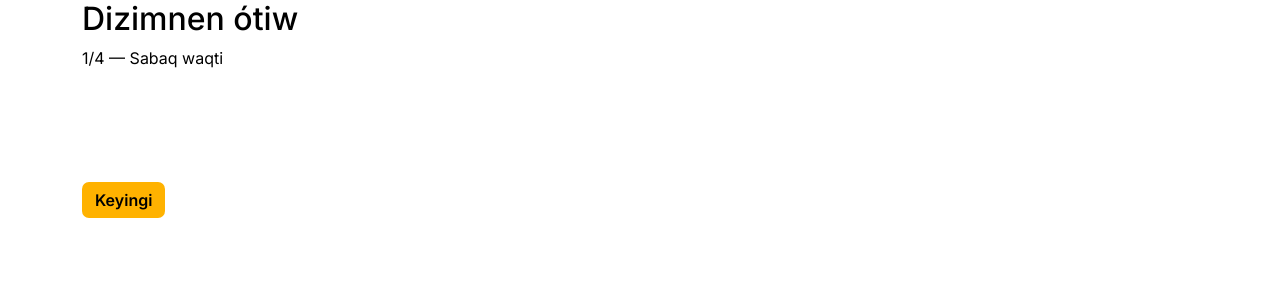
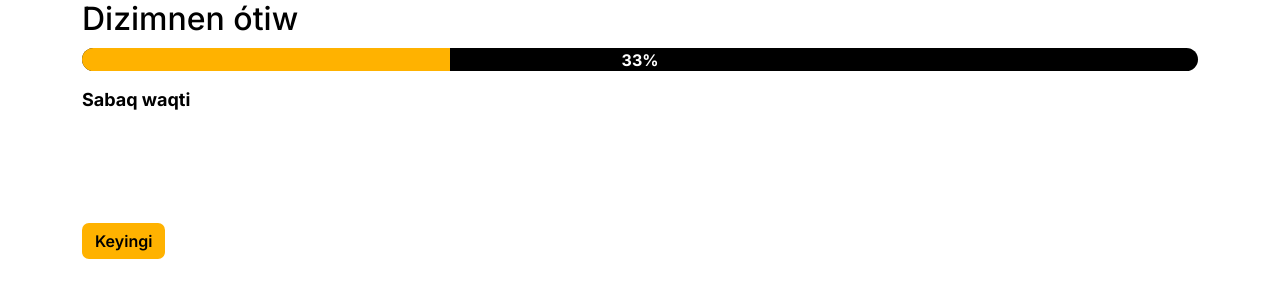
Before and after one commit to berdibaevich/Baqla, a Django app: page /webapp/register/ in a window 1280 px wide. Shown: the top 300 px of the page. Run offline with Django 5.2, Linux system fonts and the light colour scheme; parts of the project's set-up code (start-up, migrations or seed data) failed here and were passed over; some libraries are stand-ins or nearby versions.

Commit message:
refactor(templates): improved register.html

```diff
--- a/src/assets/templates/academy/register.html
+++ b/src/assets/templates/academy/register.html
@@ -1,41 +1,50 @@
 {% extends 'academy/base.html' %}
+{% load static %}
 
 {% block title %}Register{% endblock %}
 
 {% block content %}
+  <link rel="stylesheet" href="{% static 'css/register.css' %}">
+
   <h2>Dizimnen ótiw</h2>
+  <div class="progress">
+    <div id="progress-bar"></div>
+    <span id="progress-label"></span>
+  </div>
 
-  <form id="reg">
-    <div class="step" data-step="1">
-      <p>1/4 — Sabaq waqti</p>
+  <form id="student-reg" method="post">
+    {% csrf_token %}
+
+    <div class="step" hidden>
+      <p class="step-title">Sabaq waqti</p>
       {{ form.days.label_tag }} {{ form.days }}<br><br>
       {{ form.time.label_tag }} {{ form.time }}<br><br>
       <button type="button" class="next berdime-btn">Keyingi</button>
     </div>
 
-    <div class="step" data-step="2" hidden>
-      <p>2/4 — Maǵliwmatlarińiz</p>
+    <div class="step" hidden>
+      <p class="step-title">Maǵliwmatlarińiz</p>
       {{ form.full_name.label_tag }} {{ form.full_name }}<br><br>
       {{ form.github_username.label_tag }} {{ form.github_username }}
+      <div id="gh-loader" class="loader" hidden><span></span></div>
       <small id="gh-status"></small><br><br>
       <button type="button" class="back berdime-btn">Artqa</button>
-      <button type="button" class="next berdime-btn">Keyingi</button>
+      <button type="button" class="next berdime-btn" id="gh-next">Keyingi</button>
     </div>
 
-    <div class="step" data-step="3" hidden>
-      <p>3/4 — Ata-ana</p>
+    <div class="step" hidden>
+      <p class="step-title">Ata-ana</p>
       {{ form.relationship.label_tag }} {{ form.relationship }}<br><br>
       {{ form.parent_name.label_tag }} {{ form.parent_name }}<br><br>
       {{ form.parent_phone.label_tag }} {{ form.parent_phone }}<br><br>
       <button type="button" class="back berdime-btn">Artqa</button>
       <button type="submit">Jiberiw</button>
     </div>
-
-    <div class="step" data-step="4" hidden>
-      <p>4/4 — Ata-anani mirát etiw</p>
-      <button type="button" id="share">Telegram arqali jiberiw</button>
-    </div>
-
-    <p id="error" style="color:red"></p>
+    {{ form.errors }}
   </form>
 {% endblock %}
+
+
+{% block extra_js %}
+  <script src="{% static 'js/register.js' %}"></script>
+{% endblock %}
```
